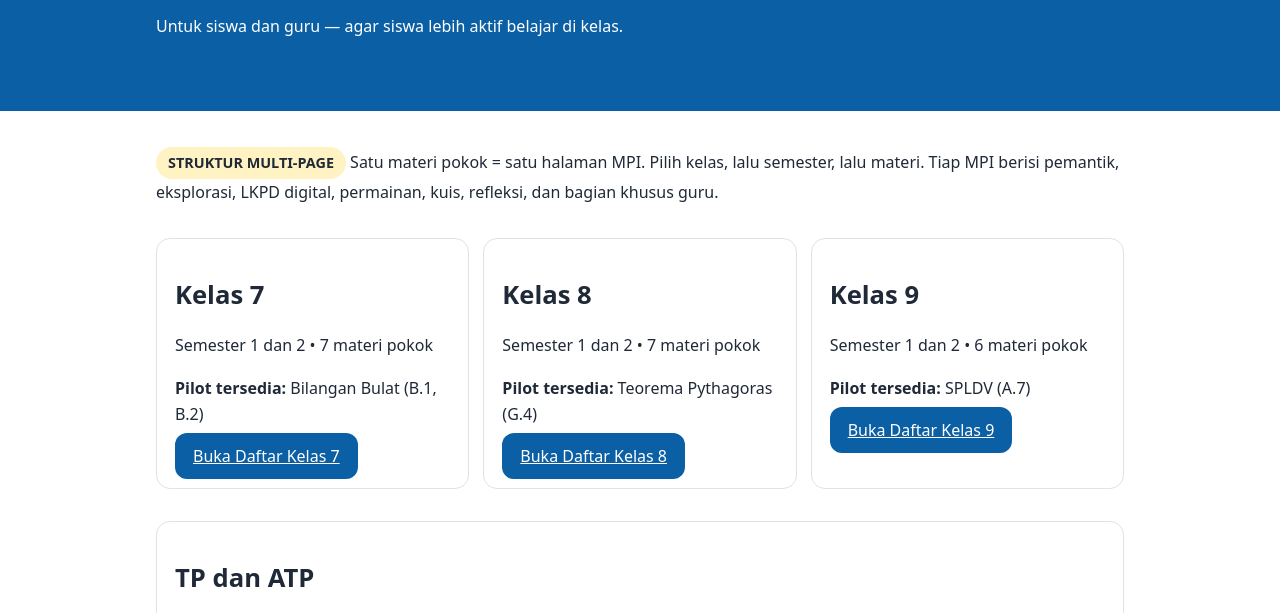
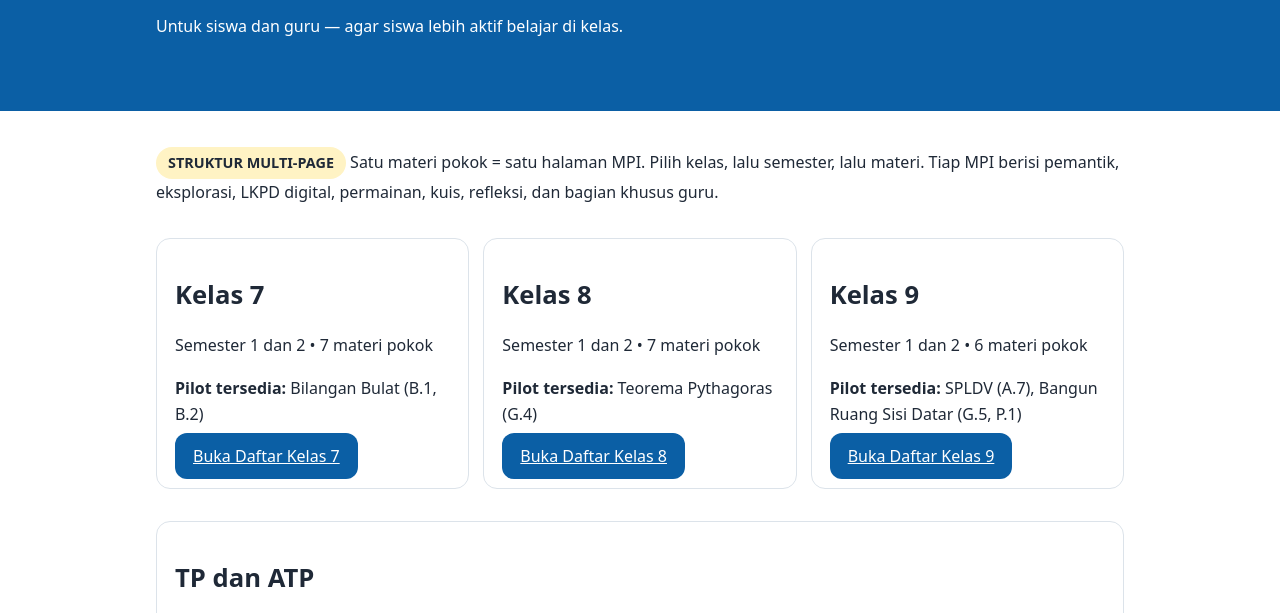
Before and after one commit to mariana742/mpi, a plain HTML site: page index.html in a window 1280 px wide. Shown: the part 159-772 px from the top of the page. Drawn offline with Linux system fonts and the light colour scheme.

Commit message:
Tambah MPI Bangun Ruang Sisi Datar (G.5, P.1) dan lengkapi halaman pilot yang masih 404

```diff
--- a/index.html
+++ b/index.html
@@ -6,7 +6,7 @@
 <div class="grid">
 <section class="card"><h2>Kelas 7</h2><p>Semester 1 dan 2 • 7 materi pokok</p><p><b>Pilot tersedia:</b> Bilangan Bulat (B.1, B.2)</p><a class="btn" href="kelas-7/index.html">Buka Daftar Kelas 7</a></section>
 <section class="card"><h2>Kelas 8</h2><p>Semester 1 dan 2 • 7 materi pokok</p><p><b>Pilot tersedia:</b> Teorema Pythagoras (G.4)</p><a class="btn" href="kelas-8/index.html">Buka Daftar Kelas 8</a></section>
-<section class="card"><h2>Kelas 9</h2><p>Semester 1 dan 2 • 6 materi pokok</p><p><b>Pilot tersedia:</b> SPLDV (A.7)</p><a class="btn" href="kelas-9/index.html">Buka Daftar Kelas 9</a></section>
+<section class="card"><h2>Kelas 9</h2><p>Semester 1 dan 2 • 6 materi pokok</p><p><b>Pilot tersedia:</b> SPLDV (A.7), Bangun Ruang Sisi Datar (G.5, P.1)</p><a class="btn" href="kelas-9/index.html">Buka Daftar Kelas 9</a></section>
 </div>
 <section class="card"><h2>TP dan ATP</h2><p>Acuan: MGMP Matematika SMP Kabupaten Lampung Tengah, Fase D, Tahun Pelajaran 2026/2027.</p><a class="btn" href="atp/index.html">Lihat Daftar TP dan ATP</a></section>
 <section class="card guru"><h2>Cara memakai MPI ini</h2><ol>
```
Also changed, not shown: 1 other file.
